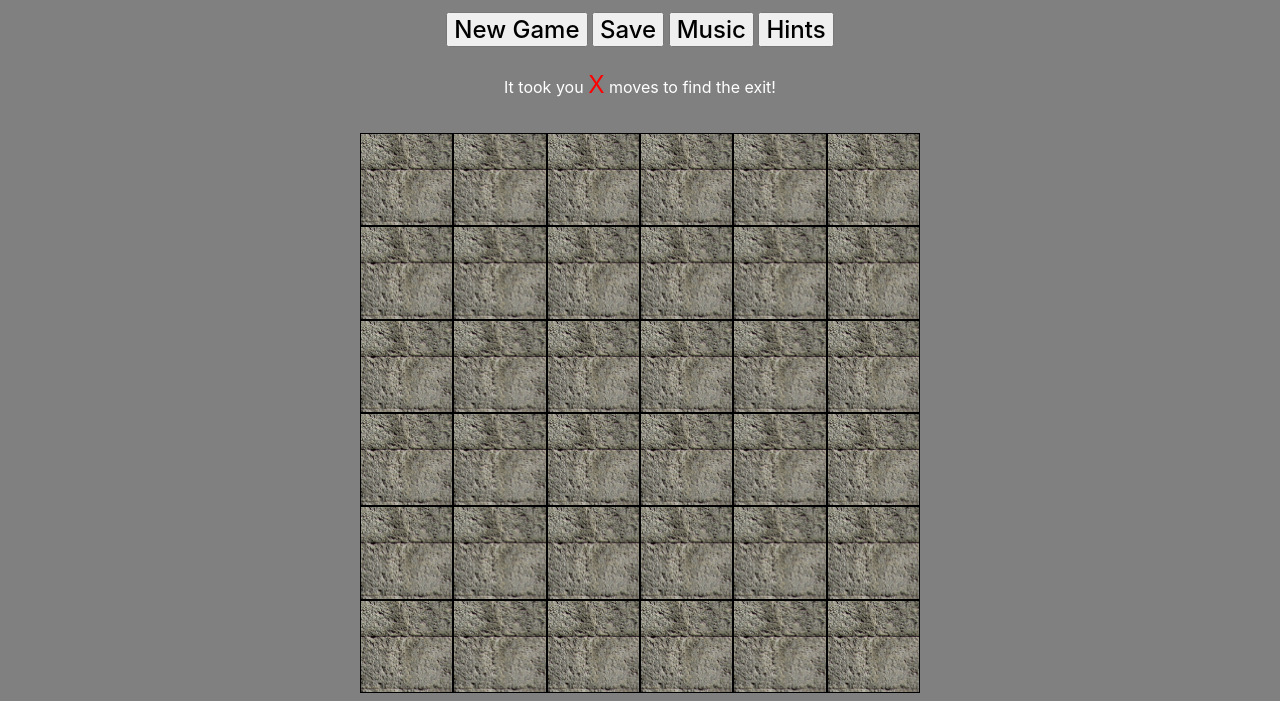
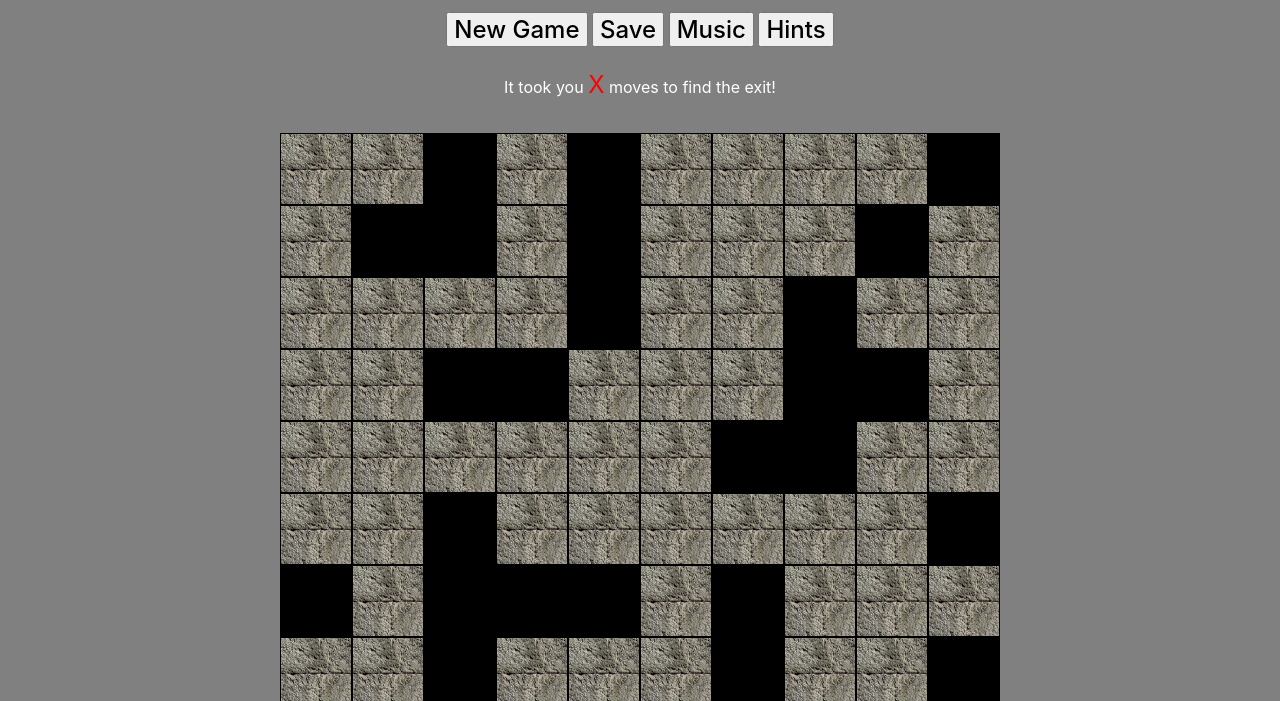
Before and after one commit to monsagri/WDI_LDN_PROJECT1, a website: page src/index.html in a window 1280 px wide. Shown: the part 99-800 px from the top of the page. Drawn offline with nearby package versions, Linux system fonts and the light colour scheme; files that its build step writes are made by us from their sources.

Commit message:
added walls to level 1 map and increased map size

```diff
--- a/src/js/app.js
+++ b/src/js/app.js
@@ -11,6 +11,8 @@ let treasureLocation = 0;
 let playerLocation = null;
 let boardSize = 0;
 let boardLength = 0;
+const walls = [2,4,9,11,12,14,18,24,27,32,33,37,38,46,47,52,59,60,62,63,64,66,72,76,79,84,86,91,92,94];
+
 
 //Check for DOM loaded
 $(function() {
@@ -30,7 +32,7 @@ function init(){
   $playerDiv = $('.player');
   $newGame = $('#newgame');
   // run Functions
-  createMap(6);
+  createMap(10);
   // add Event listeners
   $newGame.on('click', newGame);
 }
@@ -44,14 +46,24 @@ function createMap(size) {
   boardSize = size * size;
   boardLength = size;
   for (let i = 0; i < size*size; i++){
-    $board.append($(`<div class="area" style="width: ${(100 / size )}%; height: ${(100 / size )}%; border: 1px solid black; background-image: url(/images/floor.png);" data-location="${i}";></div>`));
+    $board.append($(`<div class="floor" style="width: ${(100 / size )}%; height: ${(100 / size )}%; border: 1px solid black;" data-location="${i}";></div>`));
   }
+  addWalls();
+}
+function addWalls() {
+  walls.forEach((location) => {
+    console.log('setting wall for ' + location);
+    $(`[data-location="${location}"]`).removeClass('floor');
+    $(`[data-location="${location}"]`).addClass('wall');
+  } );
 }
 function newGame() {
   deactivateMovement();
   $('.area').html('');
   startingLocation = Math.floor((Math.random() * boardSize));
   treasureLocation = Math.floor((Math.random() * boardSize));
+  console.log('Starting Location is ' + startingLocation);
+  console.log('Treasure Location is ' + treasureLocation);
   // Clear board of old player sprite
   $('div').removeClass('player');
   // Set New Player location Div
--- a/src/scss/style.scss
+++ b/src/scss/style.scss
@@ -32,8 +32,8 @@ body {
     .gameboard {
       margin-top: 30px;
       background-color: #FFF;
-      width: 70vh;
-      height: 70vh;
+      width: 90vh;
+      height: 90vh;
       display: flex;
       flex-wrap: wrap;
       .player {
@@ -45,3 +45,11 @@ body {
 
   }
 }
+
+.floor {
+  background-image: url('/images/floor.png');
+}
+
+.wall {
+  background-color: #000;
+}
```
